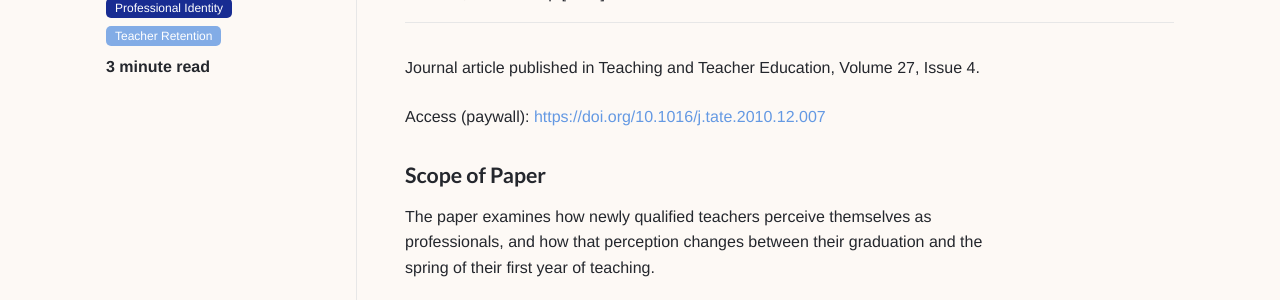
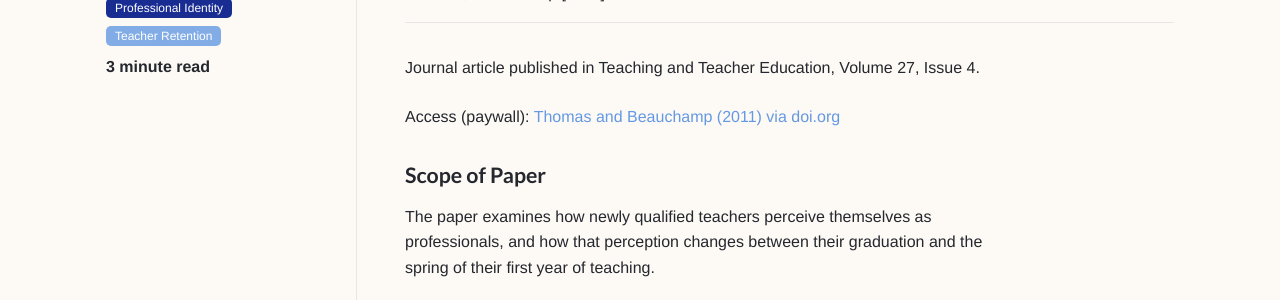
Before and after one commit to samjamead/52papers, a Jekyll site: the page built from _posts/2020-06-10-year1week24.html, in a window 1280 px wide and 900 px high. Shown: the part 216-516 px from the top of the window. Built offline with Jekyll 4.4.1, drawn with Linux system fonts in a browser that asks for light colours; nearby versions of some CDN libraries.

Commit message:
Wide-ass links

```diff
--- a/_posts/2020-06-03-year1week23.html
+++ b/_posts/2020-06-03-year1week23.html
@@ -22,7 +22,7 @@ readingtime: 7
 
 <section>
   <p>Journal article published in Teaching and Teacher Education, Volume 27, Issue 4.</p>
-  <p>Access (paywall): <a href="https://doi.org/10.1080/02671522.2016.1219382">https://doi.org/10.1016/j.tate.2010.12.007</a></p>
+  <p>Access (paywall): <a href="https://doi.org/10.1080/02671522.2016.1219382">Archer et al. (2017) via doi.org</a></p>
 
   <h2>Scope of Paper</h2>
   <p>Science in England is distinctive at GCSE in comparison to most other subjects in that there is a notable stratification of award routes. The most prestigious of these, ‘Triple Science’, or separate science, is championed by English government and industry.</p>
--- a/_posts/2020-06-10-year1week24.html
+++ b/_posts/2020-06-10-year1week24.html
@@ -22,7 +22,7 @@ readingtime: 3
 
 <section>
   <p>Journal article published in Teaching and Teacher Education, Volume 27, Issue 4.</p>
-  <p>Access (paywall): <a href="https://doi.org/10.1016/j.tate.2010.12.007">https://doi.org/10.1016/j.tate.2010.12.007</a></p>
+  <p>Access (paywall): <a href="https://doi.org/10.1016/j.tate.2010.12.007">Thomas and Beauchamp (2011) via doi.org</a></p>
 
   <h2>Scope of Paper</h2>
 
--- a/_posts/2020-06-17-year1week25.html
+++ b/_posts/2020-06-17-year1week25.html
@@ -20,7 +20,7 @@ readingtime: 3
 
 <section>
   <p>Report produced for the LSE Centre for Economic Performance.</p>
-  <p>Access (free): <a href="http://cep.lse.ac.uk/pubs/download/cepcovid-19-004.pdf">http://cep.lse.ac.uk/pubs/download/cepcovid-19-004.pdf</a></p>
+  <p>Access (free): <a href="http://cep.lse.ac.uk/pubs/download/cepcovid-19-004.pdf">Download PDF</a></p>
 
   <h2>Scope of Paper</h2>
   <p>The paper looks at the impacts of the Covid-19 pandemic on the social mobility prospects of young people. In particular, these three overlapping aims of improving social mobility are examined:</p>
```
